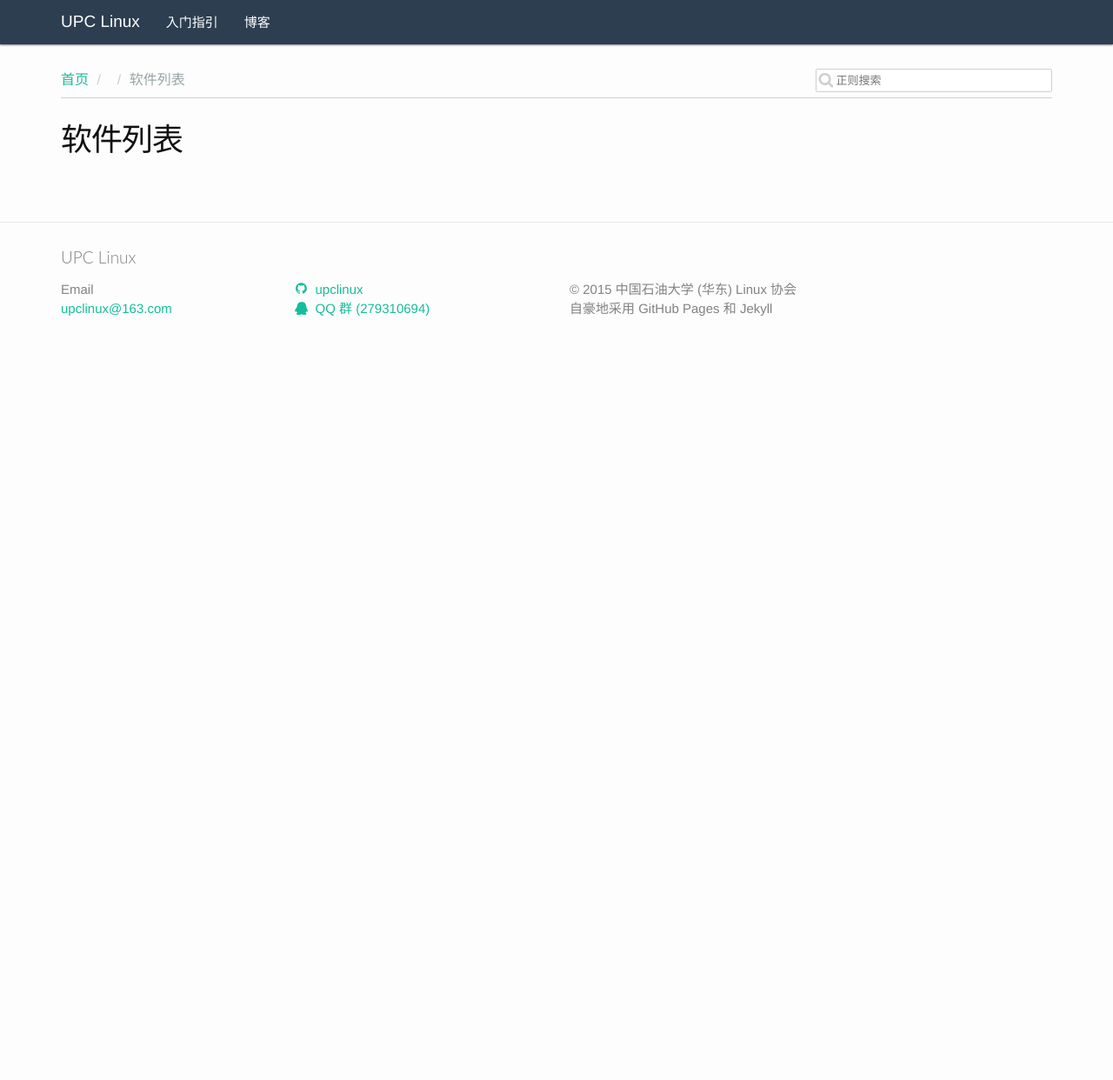
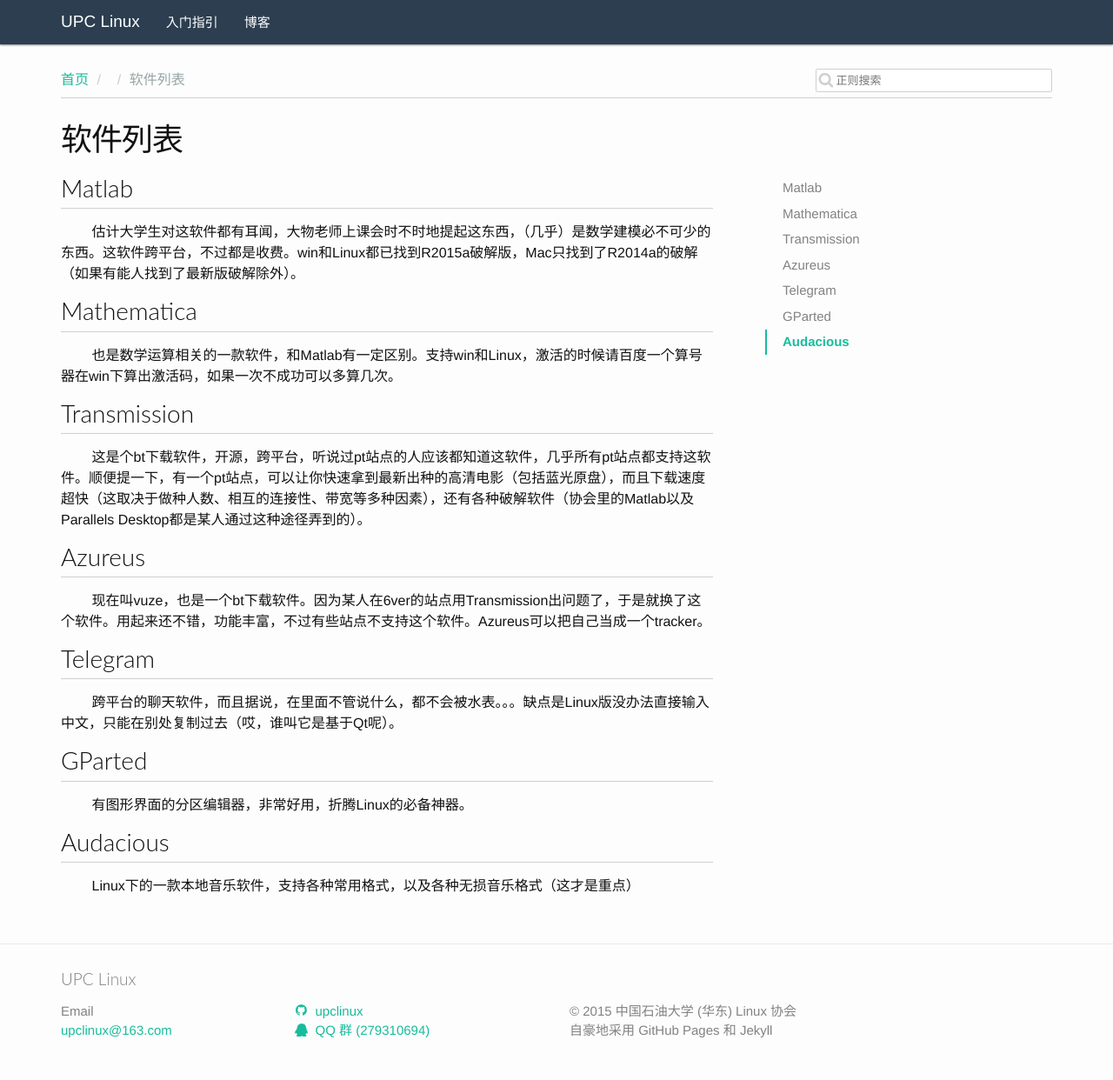
Before and after one commit to upclinux/intro, a Jekyll site: the page built from _posts/work/2005-12-31-software.markdown, in a window 1280 px wide. Shown: the whole page at 87% size. Built offline with Jekyll 4.4.1, drawn with Linux system fonts in a browser that asks for light colours; nearby versions of some CDN libraries; before the commit the page ends 900 px from its top, so only the background shows below that.

Commit message:
添加了内容，以后继续更新

```diff
--- a/_posts/work/2005-12-31-software.markdown
+++ b/_posts/work/2005-12-31-software.markdown
@@ -5,3 +5,31 @@
 ---
 * content
 {:toc}
+
+## Matlab
+
+&#160;&#160;&#160;&#160;&#160;&#160;&#160;&#160;估计大学生对这软件都有耳闻，大物老师上课会时不时地提起这东西，（几乎）是数学建模必不可少的东西。这软件跨平台，不过都是收费。win和Linux都已找到R2015a破解版，Mac只找到了R2014a的破解（如果有能人找到了最新版破解除外）。
+
+## Mathematica
+
+&#160;&#160;&#160;&#160;&#160;&#160;&#160;&#160;也是数学运算相关的一款软件，和Matlab有一定区别。支持win和Linux，激活的时候请百度一个算号器在win下算出激活码，如果一次不成功可以多算几次。
+
+## Transmission
+
+&#160;&#160;&#160;&#160;&#160;&#160;&#160;&#160;这是个bt下载软件，开源，跨平台，听说过pt站点的人应该都知道这软件，几乎所有pt站点都支持这软件。顺便提一下，有一个pt站点，可以让你快速拿到最新出种的高清电影（包括蓝光原盘），而且下载速度超快（这取决于做种人数、相互的连接性、带宽等多种因素），还有各种破解软件（协会里的Matlab以及Parallels Desktop都是某人通过这种途径弄到的）。
+
+## Azureus
+
+&#160;&#160;&#160;&#160;&#160;&#160;&#160;&#160;现在叫vuze，也是一个bt下载软件。因为某人在6ver的站点用Transmission出问题了，于是就换了这个软件。用起来还不错，功能丰富，不过有些站点不支持这个软件。Azureus可以把自己当成一个tracker。
+
+## Telegram
+
+&#160;&#160;&#160;&#160;&#160;&#160;&#160;&#160;跨平台的聊天软件，而且据说，在里面不管说什么，都不会被水表。。。缺点是Linux版没办法直接输入中文，只能在别处复制过去（哎，谁叫它是基于Qt呢）。
+
+## GParted
+
+&#160;&#160;&#160;&#160;&#160;&#160;&#160;&#160;有图形界面的分区编辑器，非常好用，折腾Linux的必备神器。
+
+## Audacious
+
+&#160;&#160;&#160;&#160;&#160;&#160;&#160;&#160;Linux下的一款本地音乐软件，支持各种常用格式，以及各种无损音乐格式（这才是重点）
```
